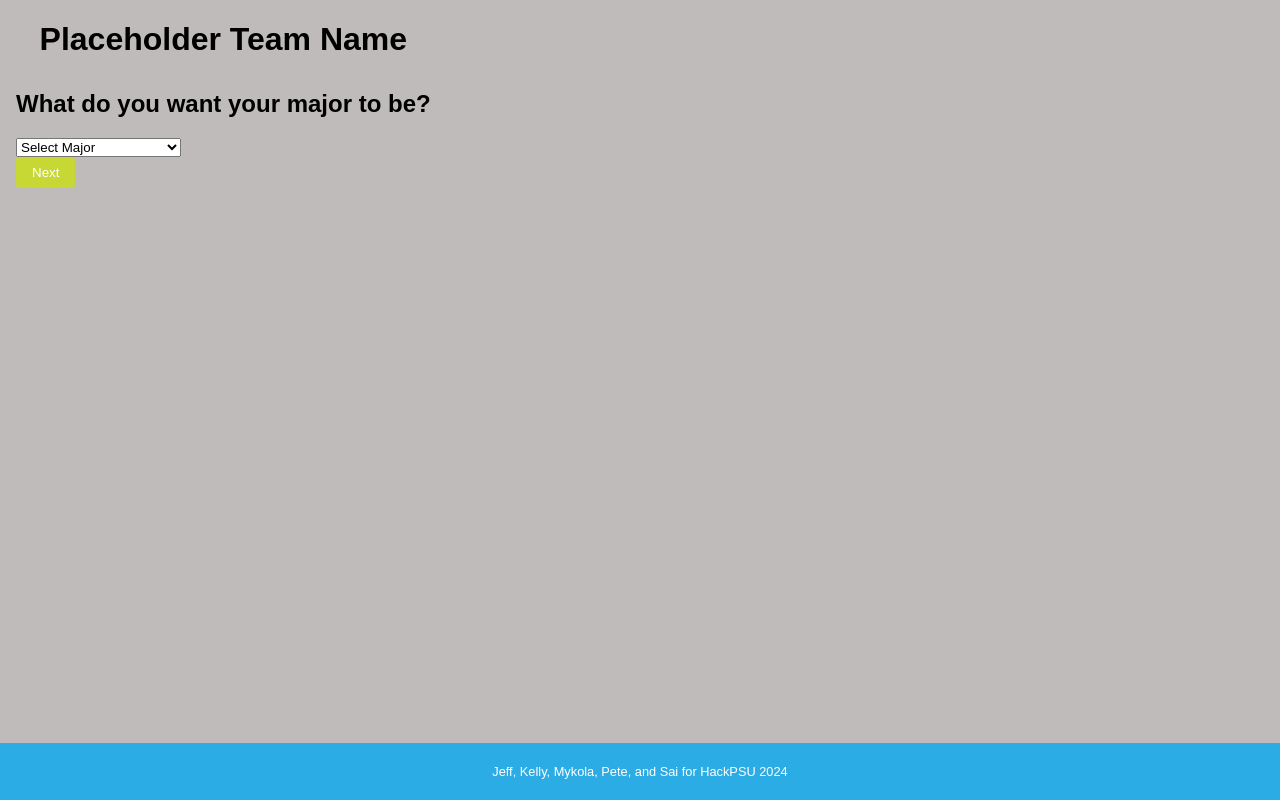
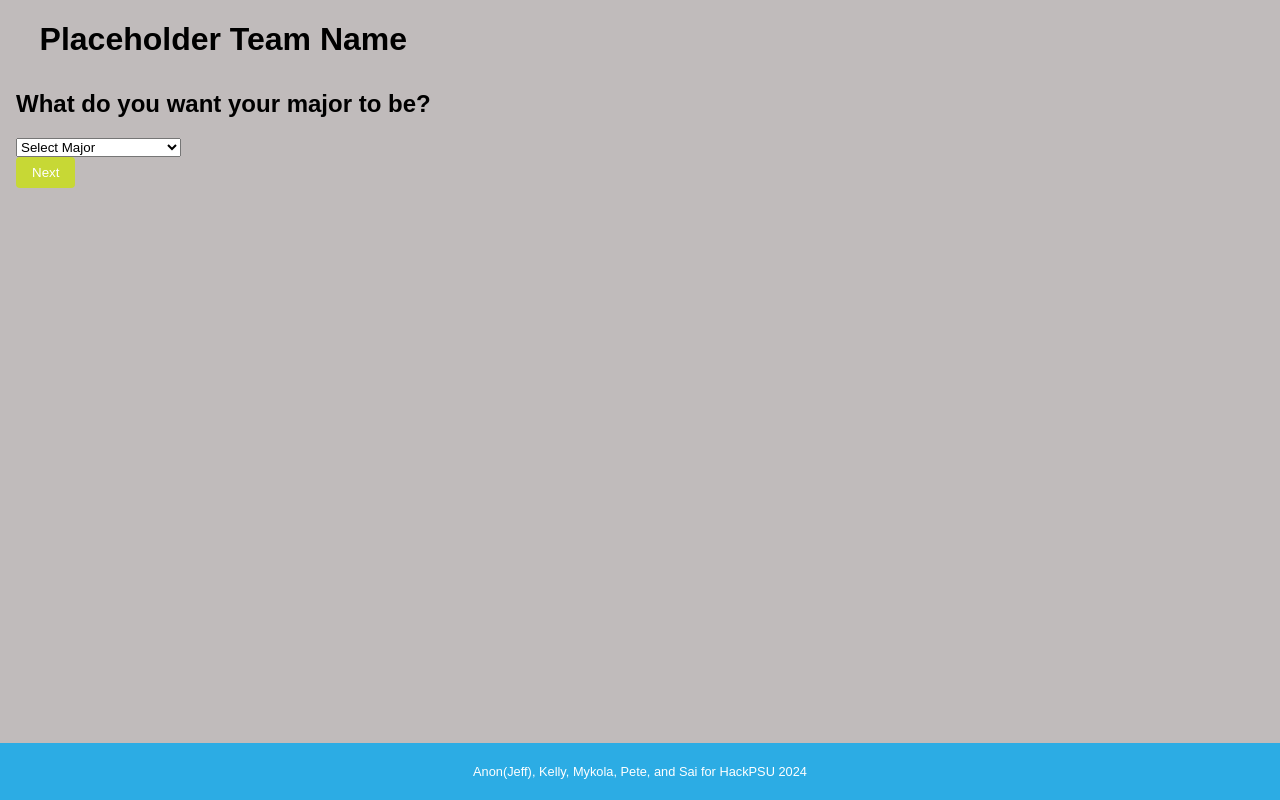
Before and after one commit to petetheprogrammer/HackPSUSpring2024, a React (Create React App) app in the folder front-end/: page / in a window 1280 px wide. Built offline with nearby package versions, Linux system fonts and the light colour scheme; the HTML template or start-up script is replaced by a standard one.

Commit message:
minor changes

```diff
--- a/front-end/src/App.js
+++ b/front-end/src/App.js
@@ -254,7 +254,7 @@ function App() {
         )}
       </div>
       <footer className='footer'>
-        <p>Jeff, Kelly, Mykola, Pete, and Sai for HackPSU 2024</p>
+        <p>Anon(Jeff), Kelly, Mykola, Pete, and Sai for HackPSU 2024</p>
       </footer>
     </div>
   );
```
